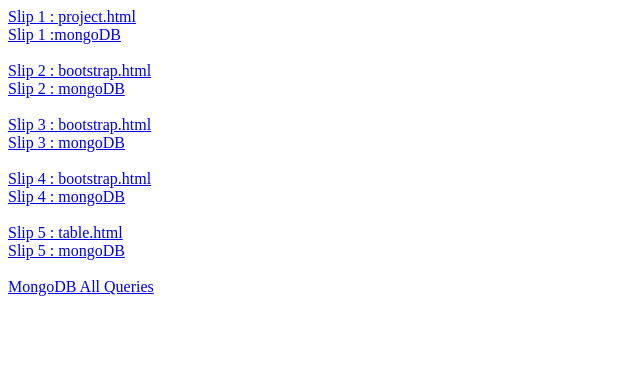
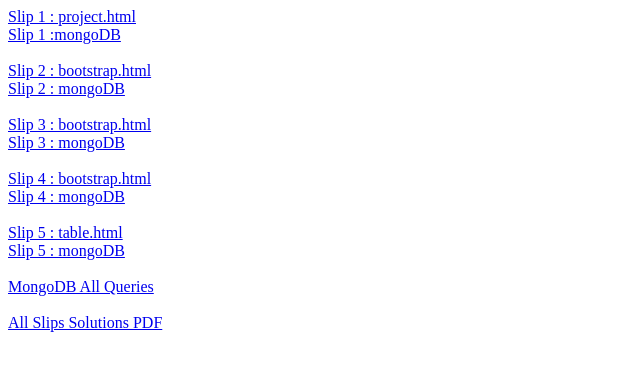
Before and after one commit to eduscos/adwt, a plain HTML site: page index.html in a window 1280 px wide. Shown: the whole page, without its empty margins (0-640 px from the left). Drawn offline with Linux system fonts and the light colour scheme.

Commit message:
Update index.html

```diff
--- a/index.html
+++ b/index.html
@@ -35,5 +35,9 @@
     <a href="./AWDT Solutions/mongoDB.txt">MongoDB All Queries</a>
     <br><br>
 
+    <a href="./slipsQ&A.pdf"> All Slips Solutions PDF</a>
+
+
+
 </body>
 </html>
```
